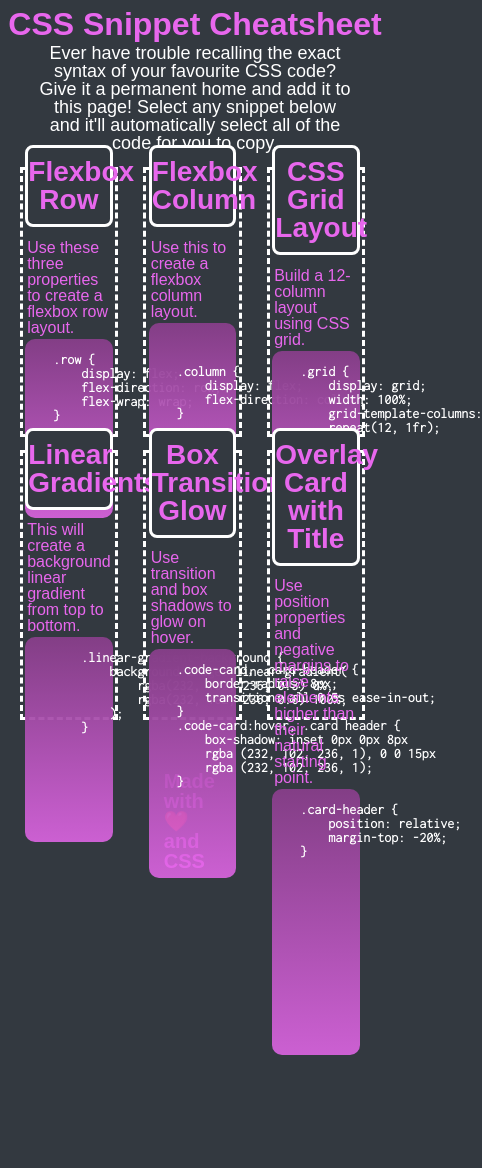
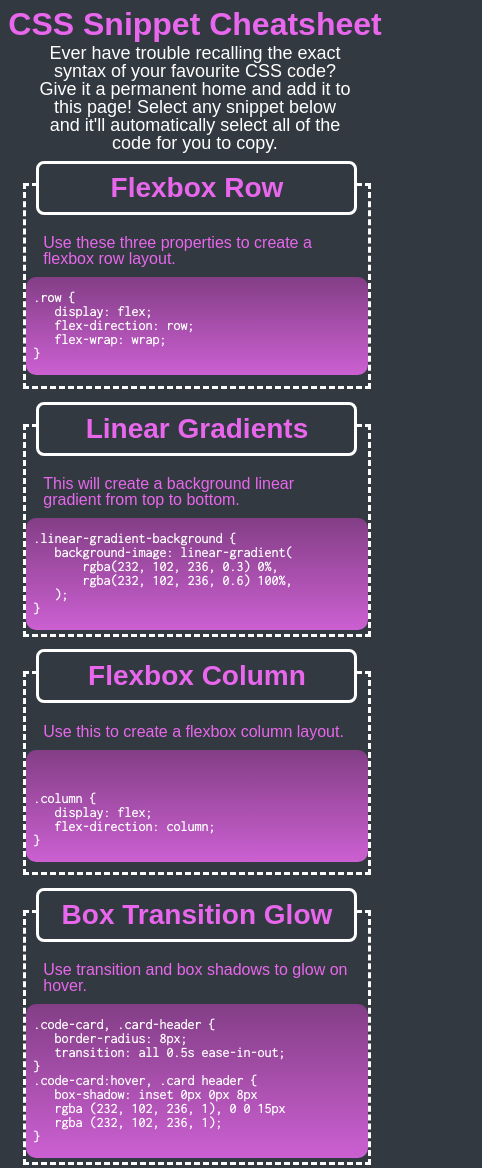
Before and after one commit to TVML24/miniproject-two, a plain HTML site: page index.html in a window 390 px wide. Shown: the top 1168 px of the page, 482 px wide, since content can reach past the window. Before the commit the page ends 1055 px from the top, so only its background shows below. Drawn offline with Linux system fonts and the light colour scheme.

Commit message:
added media queries and finished css styling to make it more responsive

```diff
--- /dev/null
+++ b/assets/media-queries.css
@@ -0,0 +1,145 @@
+@media screen and (max-width: 992px) {
+    header p {
+        padding-bottom:6%;
+    }
+
+    .flex-container {
+        height:100%;
+        width: 100%;
+        flex-direction: column;
+        justify-content: space-around;
+        padding-left: 1%;
+        align-self: center;
+    }
+
+    .flex-column-left {
+        position: relative;
+        justify-content: space-evenly;
+        gap: 2%;
+        align-self: center;
+        display:flex;
+        flex-wrap: wrap;
+        height:90%;
+        width: 90%;
+    }
+
+    .flex-column-center {
+        position: relative;
+        justify-content: space-evenly;
+        align-self: center;
+        display:flex;
+        flex-wrap: wrap;
+        gap: 2%;
+        height:90%;
+        width: 90%;
+    }
+
+    .flex-column-right {
+        position: relative;
+        justify-content: space-evenly;
+        align-self: center;
+        display:flex;
+        flex-wrap: wrap;
+        gap: 2%;
+        width: 90%;
+        height:90%;
+    }
+
+    article {
+        width:45%;
+        height:25%;
+        padding-bottom: 3%;
+    }
+
+    footer {
+        width: 100%;
+        padding-left: 38%;
+        padding-right: 38%;
+    }
+
+    footer h3 {
+        width: 100%;
+    }
+
+    .top {
+        margin-left: 0;
+        margin-right: 0;
+    }
+    .bottom {
+        margin-left: 0;
+        margin-right: 0;
+    }
+}
+
+@media screen and (max-width: 768px) {
+    header p {
+        padding-bottom:8%;
+    }
+
+    .flex-container {
+        height:100%;
+        width: 100%;
+        flex-direction: column;
+        justify-content: space-around;
+        padding-left: 1%;
+        align-self: center;
+    }
+
+    .flex-column-left {
+        position: relative;
+        justify-content: space-evenly;
+        gap: 2%;
+        align-self: center;
+        display:flex;
+        flex-wrap: wrap;
+        height:90%;
+        width: 90%;
+    }
+
+    .flex-column-center {
+        position: relative;
+        justify-content: space-evenly;
+        align-self: center;
+        display:flex;
+        flex-wrap: wrap;
+        gap: 2%;
+        height:90%;
+        width: 90%;
+    }
+
+    .flex-column-right {
+        position: relative;
+        justify-content: space-evenly;
+        align-self: center;
+        display:flex;
+        flex-wrap: wrap;
+        gap: 2%;
+        width: 90%;
+        height:90%;
+    }
+
+    article {
+        width:90%;
+        height:25%;
+        padding-bottom: 3%;
+    }
+
+    footer {
+        width: 100%;
+        padding-left: 28%;
+        padding-right: 22%;
+    }
+
+    footer h3 {
+        width: 100%;
+    }
+
+    .top {
+        margin-left: 0;
+        margin-right: 0;
+    }
+    .bottom {
+        margin-left: 0;
+        margin-right: 0;
+    }
+}
--- a/assets/style.css
+++ b/assets/style.css
@@ -47,11 +47,10 @@ header p {
 .flex-container {
     position: relative;
     display:flex;
-    justify-content: space-between;
+    justify-content: space-around;
     width: 100%;
     height: 600px;
     flex-wrap: wrap;
-    padding-left: 5%;
     margin-bottom: 1%;
 }
 
@@ -59,27 +58,30 @@ header p {
     position: relative;
     display:flex;
     flex-wrap: wrap;
-    width: 33%;
+    width: 30%;
     height:90%;
-    flex-grow: 1;
+    flex-grow: 0;
+    flex-shrink:1;
 }
 
 .flex-column-center {
     position: relative;
     display:flex;
     flex-wrap: wrap;
-    width: 33%;
+    width: 30%;
     height:90%;
-    flex-grow: 1;
+    flex-grow: 0;
+    flex-shrink:1;
 }
 
 .flex-column-right {
     position: relative;
     display:flex;
     flex-wrap: wrap;
-    width: 33%;
+    width: 30%;
     height:90%;
-    flex-grow: 1;
+    flex-grow: 0;
+    flex-shrink:1;
 }
 
 figcaption {
@@ -98,6 +100,7 @@ article {
     flex-direction: column;
     border-style: dashed;
     margin-bottom: 10%;
+    flex-grow: 1;
 }
 
 .card-header {
@@ -126,6 +129,7 @@ pre {
     color: #fff;
     font-weight: bold;
     font-size: 14px;
+    user-select: all;
 }
 
 .top {
--- a/index.html
+++ b/index.html
@@ -9,6 +9,7 @@
     <link href="https://fonts.googleapis.com/css2?family=Inconsolata:wght@300&display=swap" rel="stylesheet">
     <link rel="stylesheet" href="./assets/reset.css">
     <link rel="stylesheet" href="./assets/style.css">
+    <link rel="stylesheet" href="./assets/media-queries.css">
     <title>CSS Snippet Cheatsheet</title>
 </head>
 <body>
```
Lines whose indentation alone changed are shown as unchanged.
